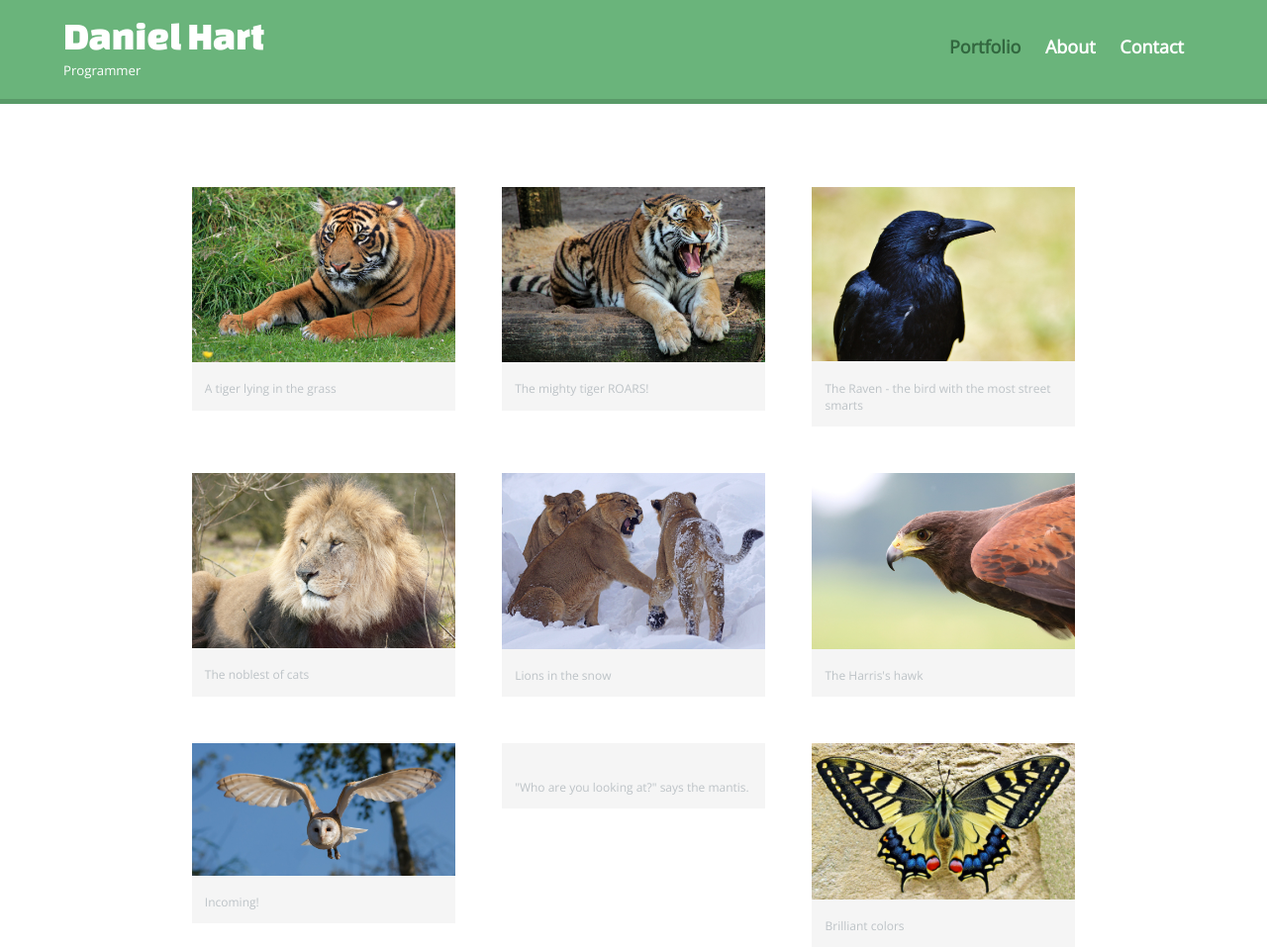
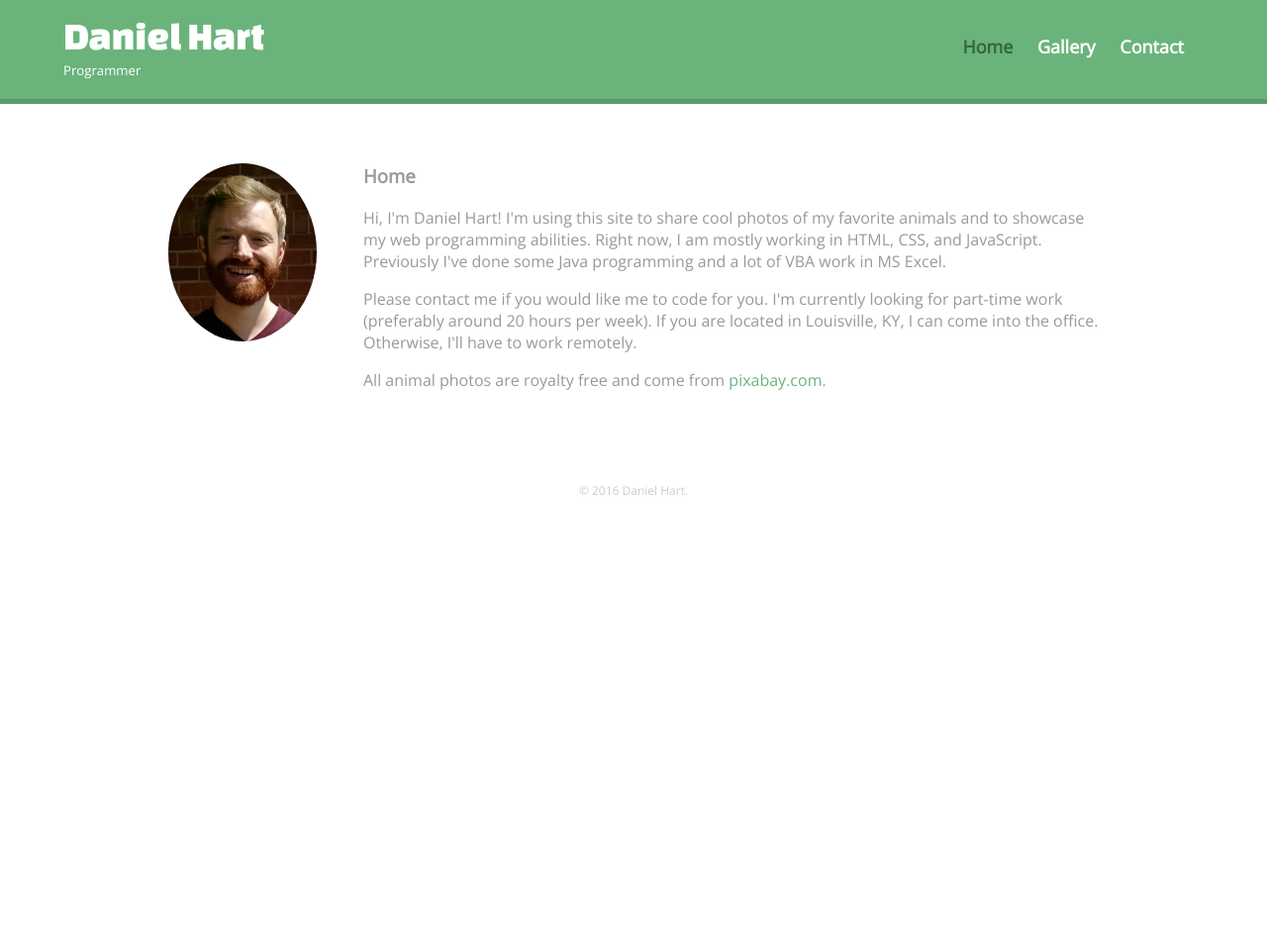
Before and after one commit to danielhart1414/Favorite-Animal-Showcase, a plain HTML site: page MyWebsite/index.html in a window 1280 px wide. Shown: the top 960 px of the page at 99% size. After the commit the page ends 800 px from the top, so only its background shows below. Drawn offline with nearby package versions, Linux system fonts and the light colour scheme.

Commit message:
Switched the image gallery and about page

```diff
--- a/MyWebsite/index.html
+++ b/MyWebsite/index.html
@@ -5,7 +5,7 @@
     <title>Daniel Hart | Programmer</title>
     <link rel="stylesheet" href="css/normalize.css">
 <!--    The link below may not be bringing in different font sizes and weights-->
-    <link href="https://fonts.googleapis.com/css?family=Changa+One%7COpen+Sans" rel="stylesheet">
+    <link rel="stylesheet" href="https://fonts.googleapis.com/css?family=Changa+One%7COpen+Sans">
     <link rel="stylesheet" href="css/main.css">
     <link rel="stylesheet" href="css/responsive.css">
     <meta name="viewport" content="width=device-width, initial-scale=1.0">
@@ -18,70 +18,19 @@
       </a>
       <nav>
         <ul>
-          <li><a href="index.html" class="selected">Portfolio</a></li>
-          <li><a href="about.html">About</a></li>
+          <li><a href="index.html" class="selected">Home</a></li>
+          <li><a href="gallery.html">Gallery</a></li>
           <li><a href="contact.html">Contact</a></li>
         </ul>
       </nav>
     </header>
     <div id="wrapper">
       <section>
-        <ul id="gallery">
-          <li>
-            <a href="img/TigerInGrass.jpg">
-              <img src="img/TigerInGrass.jpg" alt="">
-              <p>A tiger lying in the grass</p>
-            </a>
-          </li>
-          <li>
-            <a href="img/RoaringTiger.jpg">
-              <img src="img/RoaringTiger.jpg" alt="">
-              <p>The mighty tiger ROARS!</p>
-            </a>
-          </li>
-          <li>
-            <a href="img/Raven.jpg">
-              <img src="img/Raven.jpg" alt="">
-              <p>The Raven - the bird with the most street smarts</p>
-            </a>
-          </li>
-          <li>
-            <a href="img/Lion.jpg">
-              <img src="img/Lion.jpg" alt="">
-              <p>The noblest of cats</p>
-            </a>
-          </li>
-          <li>
-            <a href="img/SnowLions.jpg">
-              <img src="img/SnowLions.jpg" alt="">
-              <p>Lions in the snow</p>
-            </a>
-          </li>
-          <li>
-            <a href="img/HarrisHawk.jpg">
-              <img src="img/HarrisHawk.jpg" alt="">
-              <p>The Harris's hawk</p>
-            </a>
-          </li>
-          <li>
-            <a href="img/BarnOwl.jpg">
-              <img src="img/BarnOwl.jpg" alt="">
-              <p>Incoming!</p>
-            </a>
-          </li>
-          <li>
-            <a href="img/Mantis.jpg">
-              <img src="img/Mantis.jpg" alt="">
-              <p>"Who are you looking at?" says the mantis.</p>
-            </a>
-          </li>
-          <li>
-            <a href="img/Butterfly.jpg">
-              <img src="img/Butterfly.jpg" alt="">
-              <p>Brilliant colors</p>
-            </a>
-          </li>
-        </ul>
+        <img src="img/Me2.jpg" alt="Photo of Daniel Hart" class="profile-photo">
+        <h3>Home</h3>
+        <p>Hi, I'm Daniel Hart! I'm using this site to share cool photos of my favorite animals and to showcase my web programming abilities. Right now, I am mostly working in HTML, CSS, and JavaScript. Previously I've done some Java programming and a lot of VBA work in MS Excel.</p>
+        <p>Please contact me if you would like me to code for you. I'm currently looking for part-time work (preferably around 20 hours per week). If you are located in Louisville, KY, I can come into the office. Otherwise, I'll have to work remotely.</p>
+        <p>All animal photos are royalty free and come from <a href="http://www.pixabay.com">pixabay.com</a>.</p>
       </section>
       <footer>
         <p>&copy; 2016 Daniel Hart.</p>
```
Also changed, not shown: MyWebsite/contact.html (+3 -3 lines), MyWebsite/gallery.html (added, +91 -0 lines).
